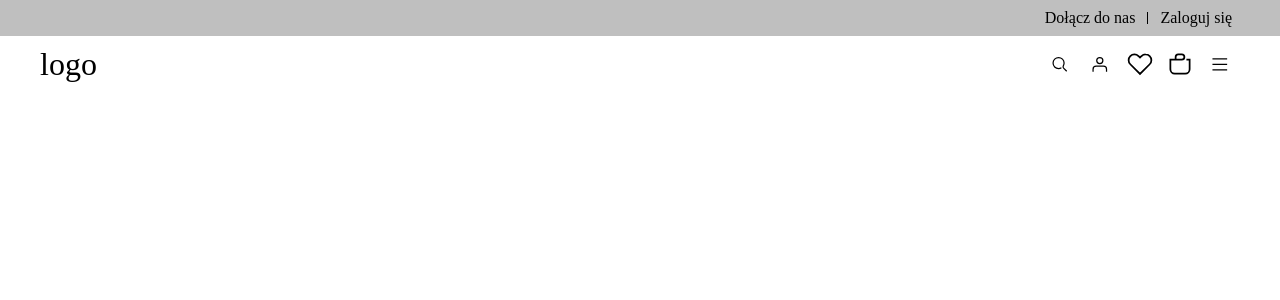
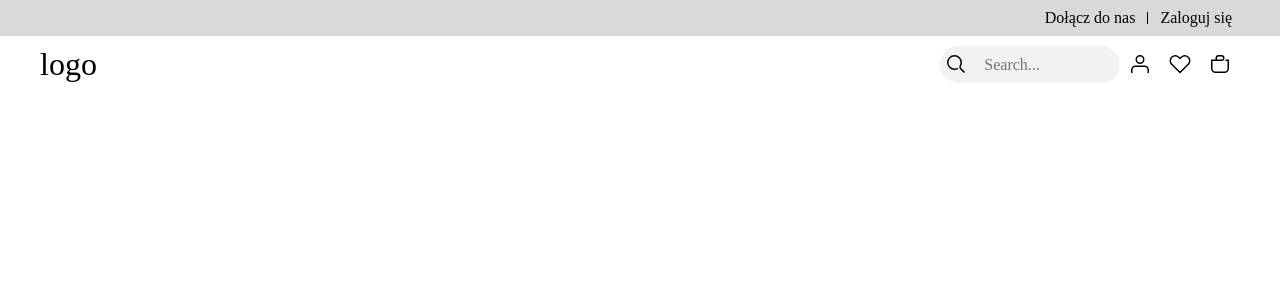
Before and after one commit to PawelObrzut/e-commerce, a React (Vite) app: page / in a window 1280 px wide. Shown: the top 300 px of the page. Built offline with nearby package versions, Linux system fonts and the light colour scheme.

Commit message:
develops further navigation panel

```diff
--- a/src/components/Header.tsx
+++ b/src/components/Header.tsx
@@ -1,3 +1,4 @@
+import { useState } from 'react'
 import styled from 'styled-components'
 import PrimaryMenu from './PrimaryMenu'
 import NavIcon from './NavIcon'
@@ -7,7 +8,7 @@ const HeaderWrapper = styled.div`
   color: var(--black-primary);
   font-size: 2rem;
   padding: 0.5rem 2.5rem;
-  marginn: auto;
+  margin: auto;
 `
 
 const Header = styled.header`
@@ -32,8 +33,13 @@ const UserToolsContainer = styled.div`
 
 const SearchBarContainer = styled.div`
   display: grid;
+  grid-template-columns: 0 36px 0;
   justify-content: end;
   align-items: center;
+
+  @media (min-width: 1200px) {
+    grid-template-columns: 0 180px 0;
+  }
 `
 
 const SwooshContainer = styled.div`
@@ -45,13 +51,26 @@ const SwooshContainer = styled.div`
 
 const InputBarContainer = styled.div`
   grid-column: 2;
+  margin: 0;
+  padding: 0;
+  border: 0;
 `
 
-const SeatchInputContainer = styled.div`
+const SearchInputContainer = styled.div`
   display: flex;
-  gap: 0.75rem;
+  width: 180px;
   vertical-align: baseline;
   transition: width 400ms cubic-bezier(0.6, 0, 0.1, 1);
+  border-radius: 2rem;
+
+  &:has(input:hover) {
+    background-color: var(--grey-light);
+  }
+
+  @media (min-width: 1200px) {
+    background-color: var(--grey-light-2);
+    transition: width 400ms cubic-bezier(0.6, 0, 0.1, 1);
+  }
 `
 
 const SearchIconContainer = styled.div`
@@ -59,35 +78,53 @@ const SearchIconContainer = styled.div`
   display: flex;
   position: relative;
   overflow-y: hidden;
+  z-index: 5;
 `
 
-const CancelSearchContainer = styled.div`
-  opacity: 0;
-  visibility: hidden;
+const SearchInput = styled.input<{ $isOpen: boolean}>`
+  visibility: ${({ $isOpen }) => ( $isOpen ? "visible": "hidden")};
+  border-radius: 2rem;
+  width: 0;
+  padding: 0;
+  cursor: text;
+  font-size: 1rem;
+  outline: none;
+
+  &:hover {
+    background-color: var(--grey-light);
+  }
+
+  @media (min-width: 1200px) {
+    visibility: visible;
+    width: 100%;
+    margin: 0;
+    padding: 10px 0px 9px 12px;
+  }
+`
+
+const CancelSearchContainer = styled.div<{ $isOpen: boolean }>`
+  opacity: ${({ $isOpen }) => ( $isOpen ? 1 : 0 )};
+  visibility: ${({ $isOpen }) => ( $isOpen ? "visible": "hidden")};
   height: 0;
 `
 
-const SearchResultsContainer = styled.div`
+const SearchResultsContainer = styled.div<{ $isOpen: boolean }>`
   position: absolute;
-  background: var(--white-primary);
-  opacity: 0;
-  visibility: hidden;
+  background-color: var(--white-primary);
+  opacity: ${({ $isOpen }) => ( $isOpen ? 1 : 0 )};
+  visibility: ${({ $isOpen }) => ( $isOpen ? "visible": "hidden")};
   transition: opacity 250ms cubic-bezier(0.6, 0, 0.1, 1);
-`
-
-const SearchScrim = styled.div`
-  opacity: 0;
-  z-index: 1;
-  visibility: hidden;
-  display: block;
-  position: fixed;
+  width: 100%;
+  min-height: 80vh;
   top: 0;
-  bottom: 0;
-  left: 0;
   right: 0;
+  z-index: 10;
+  border: solid 1px red;
 `
 
 const NavBar = () => {
+  const [searchOpen, setSearchOpen] = useState(false);
+
   return (
     <HeaderWrapper>
       <nav aria-label='Navigation panel'>
@@ -104,30 +141,62 @@ const NavBar = () => {
                 <form>
                   <SearchBarContainer>
                     <SwooshContainer></SwooshContainer>
+
                     <InputBarContainer>
-                      <SeatchInputContainer>
+                      <SearchInputContainer>
                         <SearchIconContainer>
-                          <NavIcon icon={SearchIcon} aria-label="Login" type="button" />
+                          <NavIcon
+                            onClick={() => setSearchOpen(true)}
+                            icon={SearchIcon}
+                            aria-label="Search"
+                            type="button" />
                         </SearchIconContainer>
 
-                      </SeatchInputContainer>
+                        <SearchInput
+                          $isOpen={searchOpen}
+                          type="search"
+                          value=""
+                          placeholder='Search...'
+                          autoComplete='off'
+                          aria-label='Search for items'
+                          inputMode='search'
+                          aria-required="true"
+                        />
+
+                      </SearchInputContainer>
                       <div className='cancel-container'>
 
                       </div>
                     </InputBarContainer>
-                    <CancelSearchContainer><button>Anuluj</button></CancelSearchContainer>
-                    <SearchResultsContainer></SearchResultsContainer>
-                    <SearchScrim />
+
+                    <CancelSearchContainer $isOpen={searchOpen} >
+                      <button onClick={() => setSearchOpen(false)} type="submit" >Anuluj</button>
+                    </CancelSearchContainer>
+
+                    <SearchResultsContainer $isOpen={searchOpen} >
+                      <div>
+                        <section>
+                          <div>
+                            <p>Popular search terms</p>
+                            <div>
+                              {/* <a href="">model x1</a>
+                              <a href="">shoes</a>
+                              <a href="">fashion in Stockholm</a>
+                              <a href="">kids trousers</a> */}
+                            </div>
+                          </div>
+                        </section>
+                      </div>
+                    </SearchResultsContainer>
+
                   </SearchBarContainer>
                 </form>
               </search>
 
               <NavIcon icon={UserIcon} aria-label="Login" type="button" />
               <NavIcon  as="a" icon={FavouritesIcon} aria-label="Favourites" hideOnMobile />
-              <a aria-label="Ulubione" href='' className='display--sm__off'></a>
               <NavIcon as="a" href="/basket" icon={BasketIcon} aria-label="Basket" />
-              <NavIcon icon={HamburgerMenuIcon} aria-label="Menu" type="button" />
-
+              <NavIcon icon={HamburgerMenuIcon} aria-label="Menu" type="button" hideOnDesktop />
 
             </UserToolsContainer>
           </SecondaryMenuContainer>
--- a/src/components/NavIcon.tsx
+++ b/src/components/NavIcon.tsx
@@ -1,7 +1,7 @@
 import type { ElementType, ComponentPropsWithoutRef } from "react";
 import styled from "styled-components";
 
-const NavIconWrapper = styled.button<{ hideOnMobile?: boolean }>`
+const NavIconWrapper = styled.button<{ $hideOnMobile?: boolean; $hideOnDesktop?: boolean }>`
   position: relative;
   display: inline-grid;
   place-items: center;
@@ -14,8 +14,8 @@ const NavIconWrapper = styled.button<{ hideOnMobile?: boolean }>`
   cursor: pointer;
 
   svg {
-    width: 70%;
-    height: 70%;
+    width: auto;
+    height: auto;
     display: block;
   }
 
@@ -24,7 +24,7 @@ const NavIconWrapper = styled.button<{ hideOnMobile?: boolean }>`
     position: absolute;
     inset: 0;
     border-radius: 50%;
-    background: var(--grey-light);
+    background: var(--grey-strong);
     z-index: -1;
     opacity: 0;
     transition: opacity 0.2s ease;
@@ -35,17 +35,28 @@ const NavIconWrapper = styled.button<{ hideOnMobile?: boolean }>`
     opacity: 1;
   }
 
-   ${({ hideOnMobile }) =>
-    hideOnMobile &&
+  ${({ $hideOnMobile }) =>
+    $hideOnMobile &&
     `
     @media (max-width: 959px) {
       display: none;
     }
   `}
+
+  ${({ $hideOnDesktop }) =>
+    $hideOnDesktop &&
+  `
+    @media (min-width: 959px) {
+      display: none;
+    }
+  `
+  }
 `;
 
 type NavIconProps<T extends ElementType> = {
+  onClick?: () => void,
   hideOnMobile?: boolean,
+  hideOnDesktop?: boolean,
   as?: T;
   icon: React.ComponentType<React.SVGProps<SVGSVGElement>>;
 } & ComponentPropsWithoutRef<T>;
@@ -53,10 +64,12 @@ type NavIconProps<T extends ElementType> = {
 const NavIcon = <T extends ElementType = "button">({
   as,
   icon: Icon,
+  hideOnMobile,
+  hideOnDesktop,
   ...props
 }: NavIconProps<T>) => {
   return (
-    <NavIconWrapper as={as} {...props}>
+    <NavIconWrapper as={as} {...props} $hideOnMobile={hideOnMobile} $hideOnDesktop={hideOnDesktop}>
       <Icon />
     </NavIconWrapper>
   );
--- a/src/components/SvgIcons.tsx
+++ b/src/components/SvgIcons.tsx
@@ -1,19 +1,19 @@
 export const SearchIcon = () => {
   return (
-    <svg aria-hidden="true" focusable="false" viewBox="0 0 24 24" role="img" width="24px" height="24px" fill="none"><path stroke="currentColor" stroke-width="1.5" d="M13.962 16.296a6.716 6.716 0 01-3.462.954 6.728 6.728 0 01-4.773-1.977A6.728 6.728 0 013.75 10.5c0-1.864.755-3.551 1.977-4.773A6.728 6.728 0 0110.5 3.75c1.864 0 3.551.755 4.773 1.977A6.728 6.728 0 0117.25 10.5a6.726 6.726 0 01-.921 3.407c-.517.882-.434 1.988.289 2.711l3.853 3.853"></path></svg>
+    <svg aria-hidden="true" focusable="false" viewBox="0 0 24 24" role="img" width="24px" height="24px" fill="none"><path stroke="currentColor" strokeWidth="1.5" d="M13.962 16.296a6.716 6.716 0 01-3.462.954 6.728 6.728 0 01-4.773-1.977A6.728 6.728 0 013.75 10.5c0-1.864.755-3.551 1.977-4.773A6.728 6.728 0 0110.5 3.75c1.864 0 3.551.755 4.773 1.977A6.728 6.728 0 0117.25 10.5a6.726 6.726 0 01-.921 3.407c-.517.882-.434 1.988.289 2.711l3.853 3.853"></path></svg>
   )
 }
 
 export const UserIcon = () => {
   return (
-    <svg aria-hidden="true" focusable="false" viewBox="0 0 24 24" role="img" width="24px" height="24px" fill="none"><path stroke="currentColor" stroke-width="1.5" d="M3.75 21v-3a3.75 3.75 0 013.75-3.75h9A3.75 3.75 0 0120.25 18v3M12 3.75a3.75 3.75 0 100 7.5 3.75 3.75 0 000-7.5z"></path></svg>
+    <svg aria-hidden="true" focusable="false" viewBox="0 0 24 24" role="img" width="24px" height="24px" fill="none"><path stroke="currentColor" strokeWidth="1.5" d="M3.75 21v-3a3.75 3.75 0 013.75-3.75h9A3.75 3.75 0 0120.25 18v3M12 3.75a3.75 3.75 0 100 7.5 3.75 3.75 0 000-7.5z"></path></svg>
   )
 }
 
 export const BasketIcon = () => {
   return (
     <svg aria-hidden="true" focusable="false" viewBox="0 0 24 24" role="img" width="24px" height="24px" fill="none">
-      <path stroke="currentColor" stroke-width="1.5" d="M8.25 8.25V6a2.25 2.25 0 012.25-2.25h3a2.25 2.25 0 110 4.5H3.75v8.25a3.75 3.75 0 003.75 3.75h9a3.75 3.75 0 003.75-3.75V8.25H17.5"></path>
+      <path stroke="currentColor" strokeWidth="1.5" d="M8.25 8.25V6a2.25 2.25 0 012.25-2.25h3a2.25 2.25 0 110 4.5H3.75v8.25a3.75 3.75 0 003.75 3.75h9a3.75 3.75 0 003.75-3.75V8.25H17.5"></path>
     </svg>
   )
 }
@@ -21,13 +21,13 @@ export const BasketIcon = () => {
 export const HamburgerMenuIcon = () => {
   return (
     <svg aria-hidden="true" focusable="false" viewBox="0 0 24 24" role="img" width="24px" height="24px" fill="none">
-      <path stroke="currentColor" stroke-width="1.5" d="M21 5.25H3M21 12H3m18 6.75H3"></path>
+      <path stroke="currentColor" strokeWidth="1.5" d="M21 5.25H3M21 12H3m18 6.75H3"></path>
     </svg>
   )
 }
 
 export const FavouritesIcon = () => {
   return (
-    <svg aria-hidden="true" focusable="false" viewBox="0 0 24 24" role="img" width="24px" height="24px" fill="none"><path stroke="currentColor" stroke-width="1.5" d="M16.794 3.75c1.324 0 2.568.516 3.504 1.451a4.96 4.96 0 010 7.008L12 20.508l-8.299-8.299a4.96 4.96 0 010-7.007A4.923 4.923 0 017.205 3.75c1.324 0 2.568.516 3.504 1.451l.76.76.531.531.53-.531.76-.76a4.926 4.926 0 013.504-1.451"></path></svg>
+    <svg aria-hidden="true" focusable="false" viewBox="0 0 24 24" role="img" width="24px" height="24px" fill="none"><path stroke="currentColor" strokeWidth="1.5" d="M16.794 3.75c1.324 0 2.568.516 3.504 1.451a4.96 4.96 0 010 7.008L12 20.508l-8.299-8.299a4.96 4.96 0 010-7.007A4.923 4.923 0 017.205 3.75c1.324 0 2.568.516 3.504 1.451l.76.76.531.531.53-.531.76-.76a4.926 4.926 0 013.504-1.451"></path></svg>
   )
 }
--- a/src/styles/GlobalStyles.ts
+++ b/src/styles/GlobalStyles.ts
@@ -4,7 +4,9 @@ const GlobalStyles = createGlobalStyle`
 :root {
     --black-primary: hsl(0, 0%, 0%);
     --grey-secondary: hsl(0, 0%, 50%);
-    --grey-light: hsl(0, 0%, 75%);
+    --grey-light: hsl(0, 0.00%, 85.00%);
+    --grey-light-2: hsl(0, 0.00%, 95.00%);
+    --grey-strong: hsl(0, 0%, 75%);
     --white-primary: hsl(0, 100%, 100%);
     --fs-400: 1rem;
   }
```
